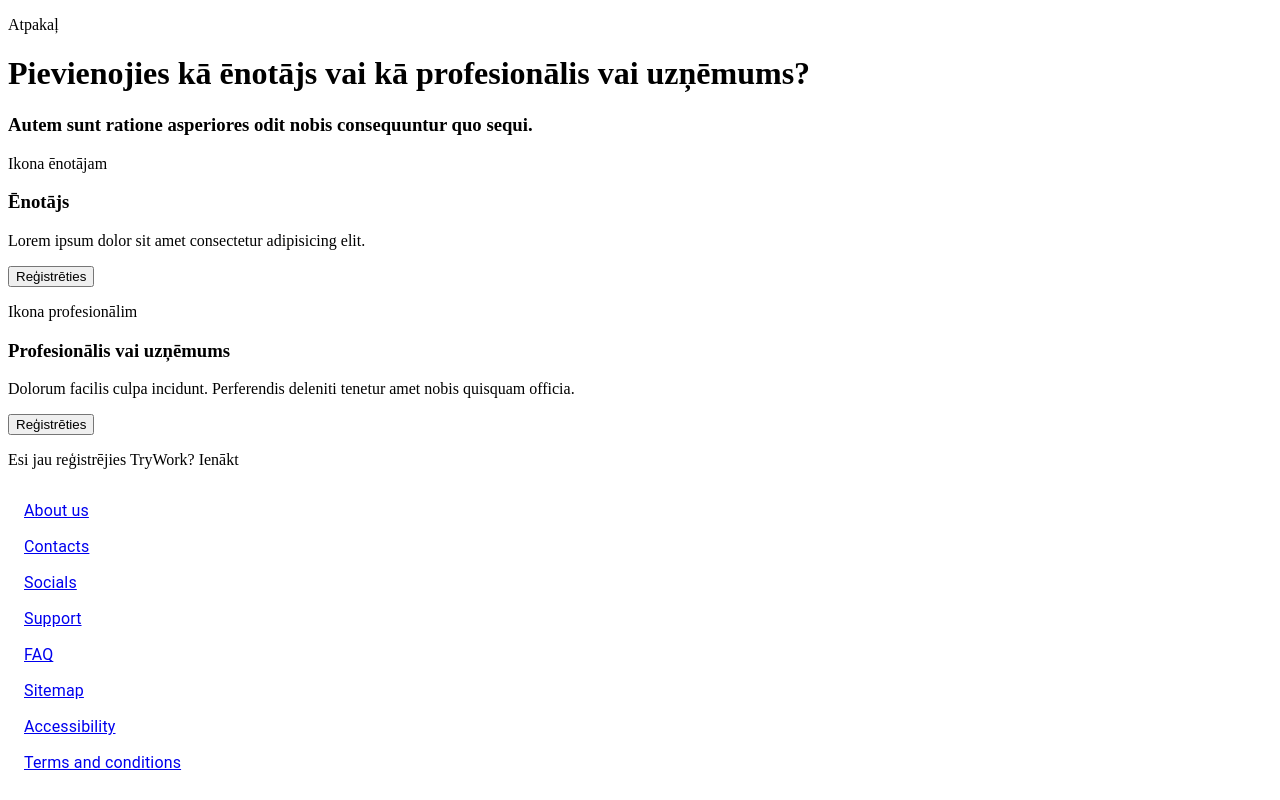
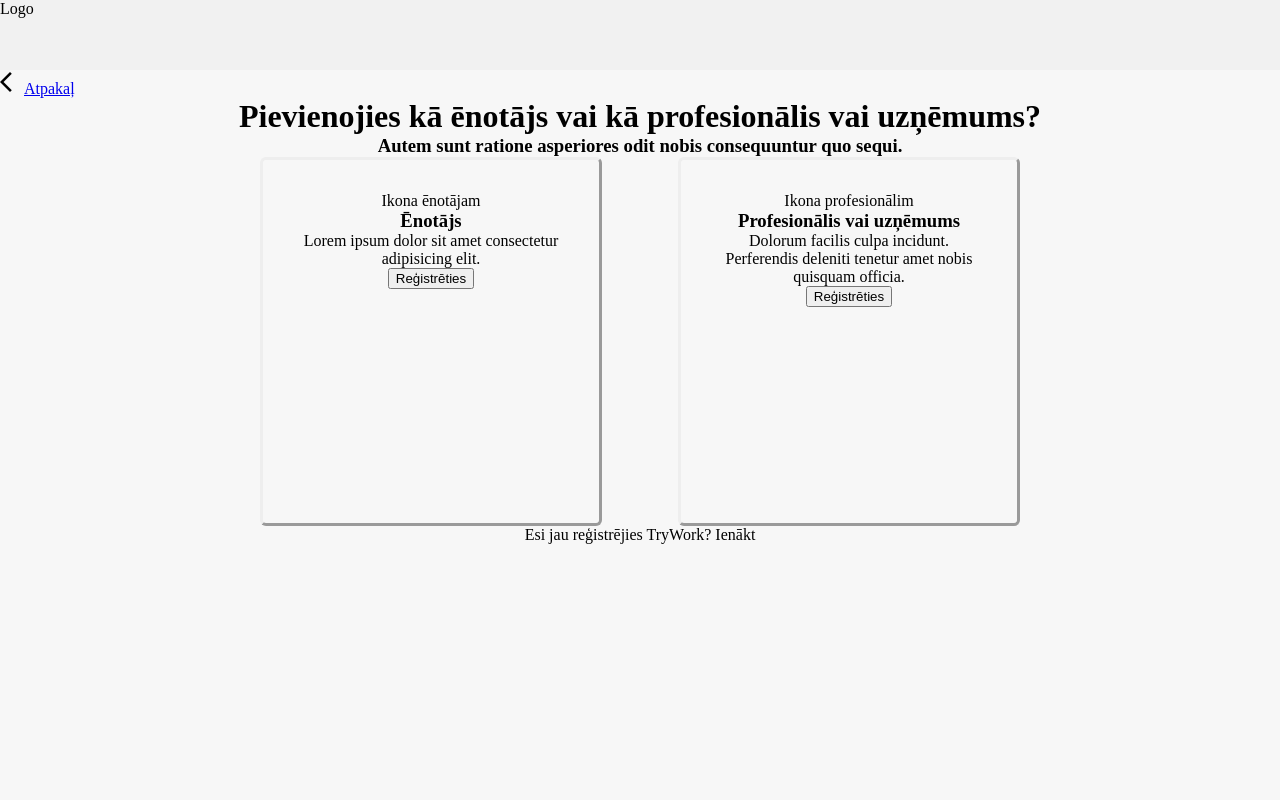
Before and after one commit to sliceem88/shadow-project, a Next.js app: page /registration in a window 1280 px wide. Shown: the top 800 px of the page. Built offline with nearby package versions, Linux system fonts and the light colour scheme.

Commit message:
Testing styles

```diff
--- /dev/null
+++ b/src/app/globals.sass
@@ -0,0 +1,2 @@
+*
+   margin: 0
--- a/src/app/layout.js
+++ b/src/app/layout.js
@@ -1,4 +1,5 @@
 import Footer from "@/components/Footer/Footer";
+import "./globals.sass";
 
 export const metadata = {
   title: "Shadow Platform",
--- a/src/app/registration/page.js
+++ b/src/app/registration/page.js
@@ -1,4 +1,4 @@
 import Registration from "@/components/Registration/Registration";
-export default function Page() {
+export default function RegistrationPage() {
   return <Registration />;
 }
--- a/src/components/Registration/Registration.jsx
+++ b/src/components/Registration/Registration.jsx
@@ -1,19 +1,32 @@
 "use client";
 import { RegistrationCards } from "./Registration.config";
+import styles from "./Registration.module.sass";
+import Link from "next/link";
+
 const Registration = () => {
   return (
     <>
-      <div key="reg-header"></div>
-      <div key="reg-body">
-        <p>Atpakaļ</p>
+      <div className={styles.reg_header} key="reg-header">
+        Logo
+      </div>
+      <div className={styles.reg_body} key="reg-body">
+        <span class="material-symbols-outlined">
+          <link
+            rel="stylesheet"
+            href="https://fonts.googleapis.com/css2?family=Material+Symbols+Outlined:opsz,wght,FILL,GRAD@24,400,0,0"
+          />
+          arrow_back_ios
+        </span>
+        <Link href="/">Atpakaļ</Link>
+        <div className={styles.reg_content}>
           <h1>Pievienojies kā ēnotājs vai kā profesionālis vai uzņēmums?</h1>
           <h3>
             Autem sunt ratione asperiores odit nobis consequuntur quo sequi.
           </h3>
-        <div key="reg-cards">
+          <div className={styles.reg_cards} key="reg-cards">
             {RegistrationCards.map((item) => (
-            <div key={item.link}>
-              <p>{item.icon}</p>
+              <div className={styles.card} key={item.link}>
+                <div>{item.icon}</div>
                 <h3>{item.name}</h3>
                 <p>{item.text}</p>
                 <button href={item.link}>Reģistrēties</button>
@@ -24,7 +37,7 @@ const Registration = () => {
             Esi jau reģistrējies TryWork? <a>Ienākt</a>
           </p>
         </div>
-      <div key="reg-footer"></div>
+      </div>
     </>
   );
 };
--- /dev/null
+++ b/src/components/Registration/Registration.module.sass
@@ -0,0 +1,32 @@
+.reg_header
+   width: 1280px
+   height: 70px
+   padding: 8px, 60px, 8px, 60px
+   background-color: #F1F1F1
+
+.reg_body
+   width: 1280px
+   height: 751px
+   padding: 64px, 120px, 64px, 120px
+   background-color: #F7F7F7
+
+.reg_content
+   width: 1040px
+   height: 573px
+   text-align: center
+   margin: auto
+
+.reg_cards
+   display: flex
+   justify-content: space-between
+   gap: 76px
+   width: 760px
+   height: 369px
+   margin: auto
+
+.card
+   width: 760px
+   max-height: 369px
+   padding: 32px
+   border-style: outset
+   border-radius: 6px
```
Lines whose indentation alone changed are shown as unchanged.
